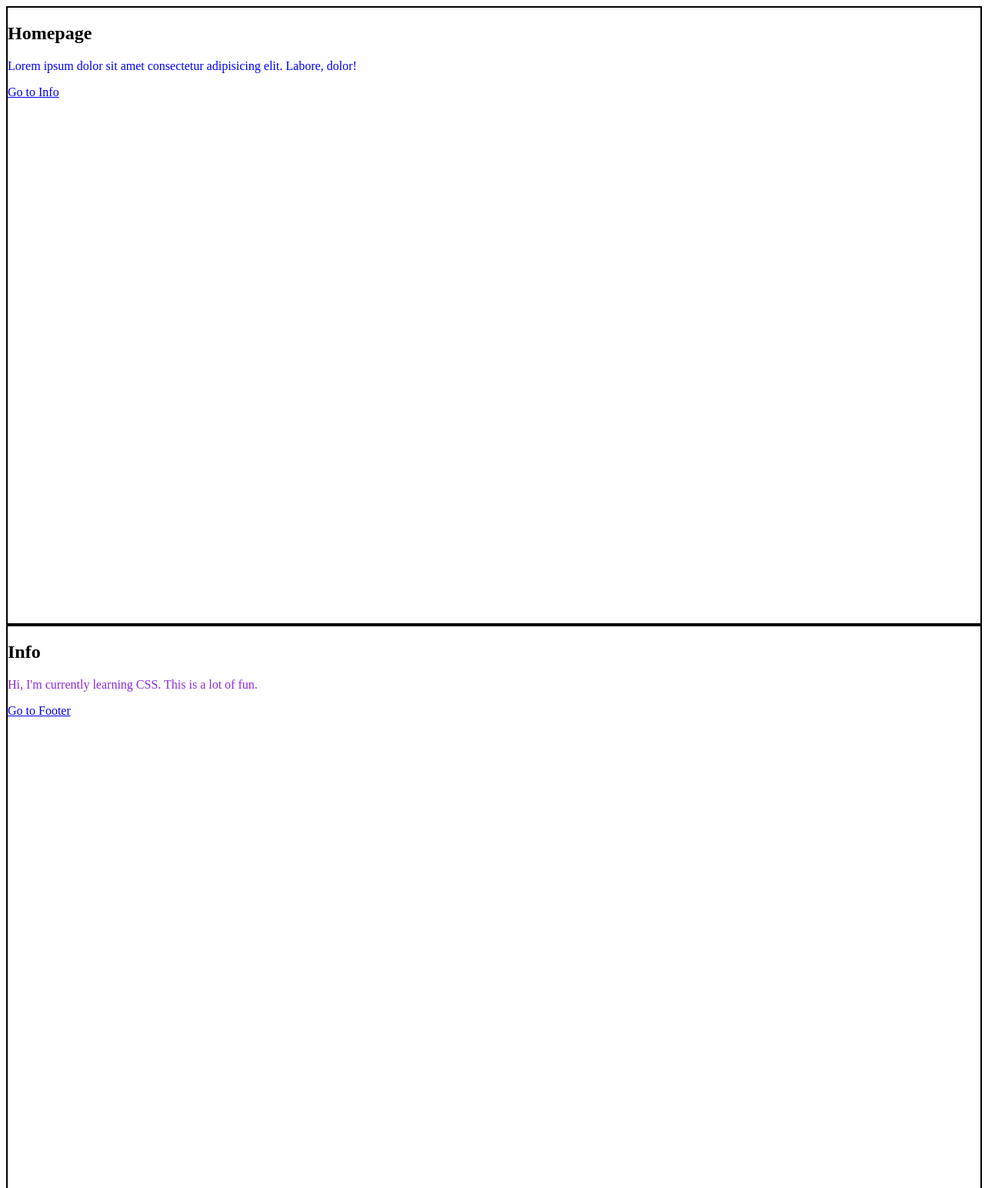
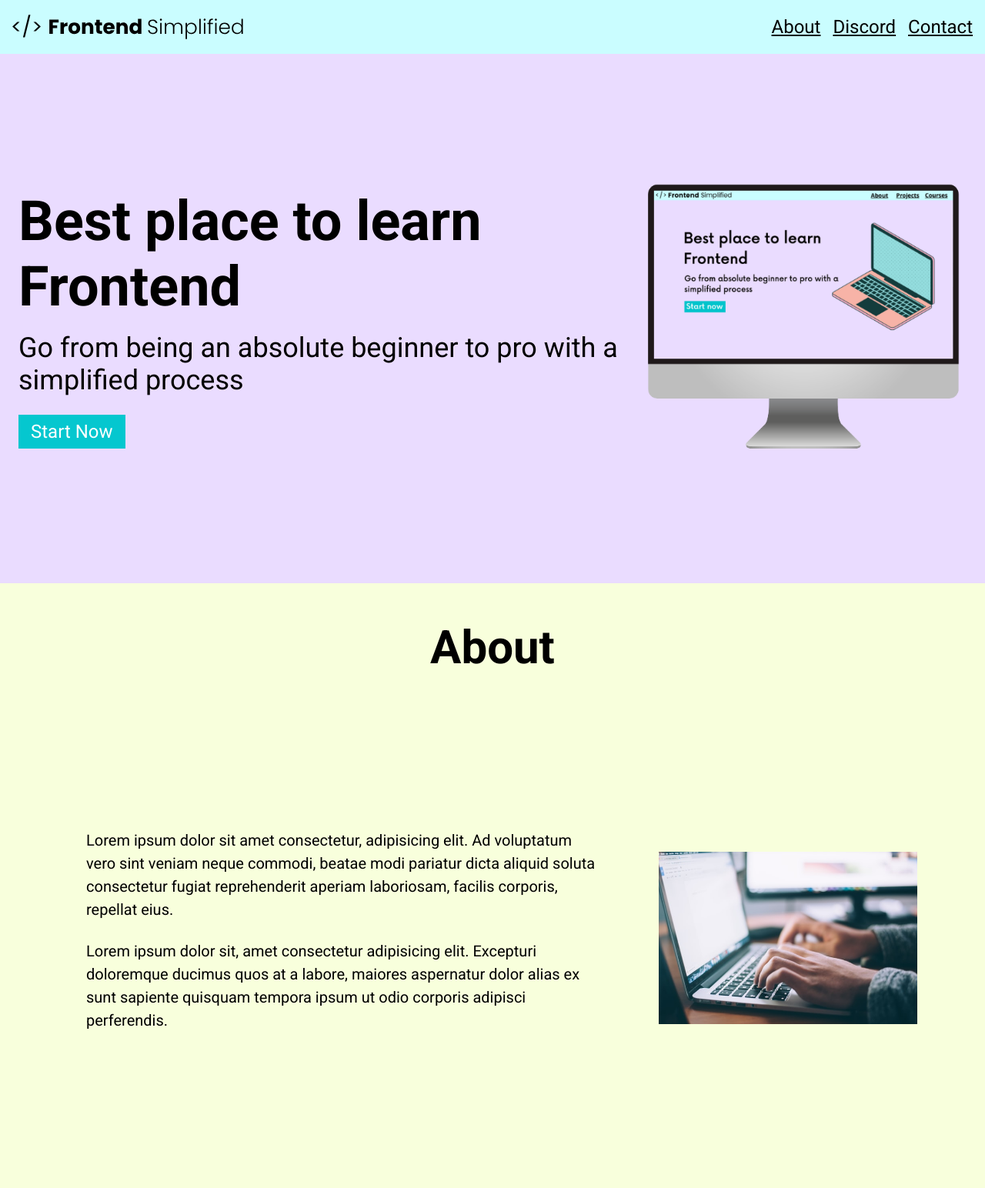
Before and after one commit to Kenwal-h/CSSCrashCourse, a plain HTML site: page index.html in a window 1280 px wide. Shown: the top 1544 px of the page at 77% size. Drawn offline with Linux system fonts and the light colour scheme.

Commit message:
Recreation of basic sample website using HTML and CSS for practice

```diff
--- a/index.html
+++ b/index.html
@@ -1,28 +1,107 @@
 <!DOCTYPE html>
 <html lang="en">
   <head>
-    <meta charset="UTF-8">
-    <meta http-equiv="X-UA-Compatible" content="IE=edge">
-    <meta name="viewport" content="width=device-width, initial-scale=1.0">
+    <meta charset="UTF-8" />
+    <meta http-equiv="X-UA-Compatible" content="IE=edge" />
+    <meta name="viewport" content="width=device-width, initial-scale=1.0" />
     <title>Document</title>
     <link rel="stylesheet" href="./style.css">
-
   </head>
   <body>
-    <section id="home">
-    <h1>Homepage</h1>
-    <p id="about" class="blue">Lorem ipsum dolor sit amet consectetur adipisicing elit. Labore, dolor!</p>
-    <a href="#info">Go to Info</a>
+    <section>
+      <nav>
+        <img class="logo" src="./practice/FES.svg" alt="" />
+        <ul>
+          <li><a href="#about">About</a></li>
+          <li><a href="#discord">Discord</a></li>
+          <li><a href="#contact">Contact</a></li>
+        </ul>
+      </nav>
+      <header>
+        <div class="row">
+        <div>
+          <h1>Best place to learn Frontend</h1>
+          <p class="subheader">
+            Go from being an absolute beginner to pro with a simplified process
+          </p>
+          <button>Start Now</button>
+        </div>
+        <figure>
+          <img src="./practice/laptop.png" alt="Home page image" />
+        </figure>
+        </div>
+      </header>
     </section>
-    <section id="info">
-        <h1>Info</h1>
-        <p class="purple">Hi, I'm currently learning CSS. This is a lot of fun.</p>
-    <a href="#footer">Go to Footer</a>
+
+    <main>
+      <section id="about">
+        <h2>About</h2>
+        <div class="row">
+        <div class="section__description">
+        <div class="section__description--wrapper">
+          <p class="section__description--para">
+            Lorem ipsum dolor sit amet consectetur, adipisicing elit. Ad
+            voluptatum vero sint veniam neque commodi, beatae modi pariatur
+            dicta aliquid soluta consectetur fugiat reprehenderit aperiam
+            laboriosam, facilis corporis, repellat eius.
+          </p>
+          <p class="section__description--para">
+            Lorem ipsum dolor sit, amet consectetur adipisicing elit. Excepturi
+            doloremque ducimus quos at a labore, maiores aspernatur dolor alias
+            ex sunt sapiente quisquam tempora ipsum ut odio corporis adipisci
+            perferendis.
+          </p>
+        </div>
+        <figure class="about__img--wrapper">
+          <img src="./practice/about.jpg" alt="" />
+        </figure>
+        </div>
+        </div>
       </section>
-    <section id="footer">
-        <h1>Footer</h1>
-        <p class="orange">This is the footer for this page.</p>
-        <a href="#home">Top of page</a>
+      <section id="discord">
+        <h2>Discord</h2>
+        <div class="row">
+        <div class="section__description">
+        <figure class="discord__img--wrapper">
+            <img src="./practice/discord.png" alt="" />
+        </figure>
+        <div class="section__description--wrapper">
+          <p class="section__description--para">
+            Lorem ipsum dolor sit, amet consectetur adipisicing elit. Nesciunt,
+            rerum eos obcaecati quia qui deserunt numquam quos! Ducimus labore
+            commodi suscipit architecto saepe, ab nulla deserunt, vitae, ipsum
+            non dolores!
+          </p>
+          <p class="section__description--para">
+            Lorem, ipsum dolor sit amet consectetur adipisicing elit. Atque eos
+            modi illum consectetur quam cumque nostrum voluptas itaque pariatur
+            error.
+          </p>
+        </div>
+        </div>
+        </div>
       </section>
+      <section id="contact">
+        <h2>Contact</h2>
+        <form action="">
+          <span>Email</span>
+          <input type="text" placeholder="example@example.com" />
+          <span>Message</span>
+          <textarea type="text" placeholder="example@example.com"></textarea>
+          <button>Submit</button>
+        </form>
+      </section>
+    </main>
+    <footer>
+      <figure class="footer__img">
+        <img src="./practice/FES.svg" alt="" />
+        </figure>
+      <div class="footer__links">
+        <a class="footer__link" href="#about">About</a>
+        <a class="footer__link" href="#discord">Discord</a>
+        <a class="footer__link" href="#contact">Contact</a>
+      </div>
+      <p>Copyright Frontend Simplified</p>
+    </footer>
   </body>
 </html>
--- a/style.css
+++ b/style.css
@@ -1,17 +1,182 @@
-section {
-    width: 100%;
-    height:100vh;
-    border: 2px solid black;
+@import url('https://fonts.googleapis.com/css2?family=Roboto:wght@300;400;500;700&display=swap');
+
+* {
+    padding: 0;
+    margin: 0;
+    box-sizing: border-box;
+    font-family: 'Roboto', sans-serif;
 }
 
-#about {
-    color: blue;
+.row {
+    width: 100%;
+    max-width: 1300px;
+    height: 80vh;
+    margin: 0 auto;
+    display: flex;
+    align-items: center;
+    justify-content: center;
 }
 
-p.purple {
-    color: blueviolet;
+nav {
+    height: 70px;
+    display: flex;
+    justify-content: space-between;
+    align-items: center;
+    padding: 0 16px;
+    background-color: #cafdff;
 }
 
-.orange {
-    color: orange;
+.logo {
+    width: 300px;
 }
+
+ul {
+    display: flex;
+}
+
+li {
+    list-style-type: none;
+    padding-left: 16px;
+}
+
+header {
+    background-color: #eadcff;
+    height: calc(100vh-70px);
+    padding: 24px;
+    display: flex;
+    align-items: center;
+    justify-content: center;
+}
+
+h1 {
+    font-size:72px;
+}
+
+.subheader {
+    font-size:36px;
+    margin: 16px 0 24px 0;
+}
+
+button {
+    background-color: #05c7cf;
+    color: white;
+    border: none;
+    padding: 8px 16px;
+    font-size:24px;
+    cursor: pointer;
+}
+
+a {
+color: black;
+font-size: 24px;
+font-weight: 400;
+}
+
+.row {
+    width: 100%;
+    max-width: 1300px;
+    display: flex;
+    align-items: center;
+    justify-content: center;
+}
+
+/*
+
+ABOUT
+
+*/
+
+#about {
+    padding: 48px 0;
+    background-color: #f8ffdc;
+}
+
+h2 {
+    font-size: 60px;
+    text-align: center;
+    margin-bottom: 24px;
+}
+
+.section__description {
+    display: flex;
+    justify-content: center;
+    align-items: center;
+}
+
+.about__img--wrapper {
+    width: 30%;
+    padding: 0 24px;
+}
+
+
+img {
+    width: 100%;
+}
+
+.section__description--wrapper {
+    width: 60%;
+    padding: 0 24px;
+}
+
+.section__description--para {
+    font-size: 20px;
+    line-height: 1.5;
+    margin-bottom: 24px;
+    padding: 0 24px;
+}
+
+/*
+
+Discord
+
+*/
+
+#discord {
+    background-color: #cefeff;
+    padding: 48px 0;
+}
+
+#contact {
+    background-color: #dce9ff;
+    padding: 48px 0;
+}
+
+form {
+    width: 100%;
+    max-width: 600px;
+    display: flex;
+    flex-direction: column;
+    margin: 0 auto;
+}
+
+input, textarea {
+    margin-bottom:24px;
+    font-size: 20px;
+
+}
+
+/*
+
+Footer
+
+*/
+
+.footer__img {
+    max-width: 400px;
+    margin-bottom: 16px;
+}
+
+footer {
+    background-color: #aaf5ff;
+    display: flex;
+    flex-direction: column;
+    align-items: center;
+}
+
+.footer_links {
+    margin-bottom: 32px;
+}
+
+.footer__link {
+    padding: 0 16px;
+}
```
Also changed, not shown: about.html (added, +12 -0 lines), assets/FES.svg (added), practice/FES.svg (added), practice/about.jpg (added), practice/discord.png (added), practice/laptop.png (added). Lines whose indentation alone changed are shown as unchanged.
